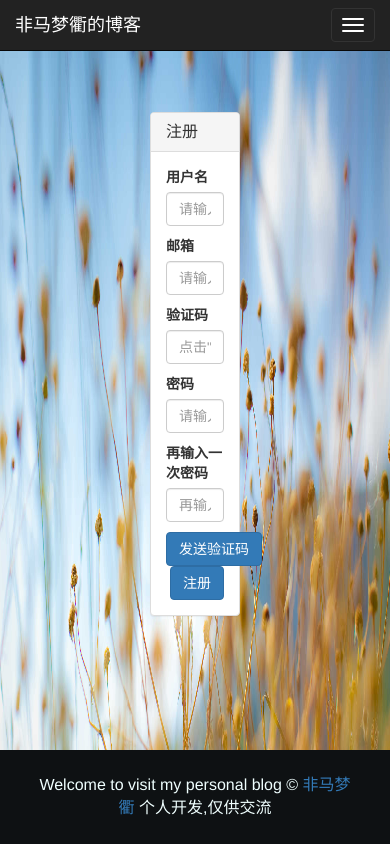
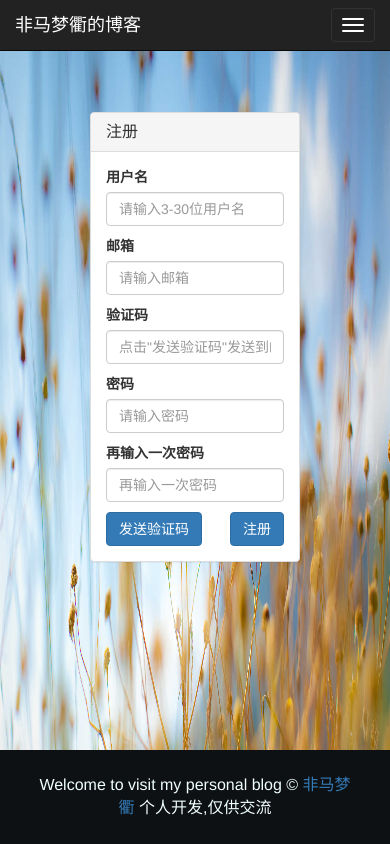
Before and after one commit to Abeautifulsnow/personal-blog, a Django app: page /user/register/ in a window 390 px wide. Run offline with Django 3.2, Linux system fonts and the light colour scheme; some libraries are stand-ins or nearby versions.

Commit message:
optimization

```diff
--- a/work_blog/templates/form.html
+++ b/work_blog/templates/form.html
@@ -10,7 +10,7 @@
 {% block content %}
     <div id="forget_container" class="container">
         <div class="raw">
-            <div class="col-xs-4 col-xs-offset-4">
+            <div class="col-xs-8 col-xs-offset-2 col-sm-6 col-sm-offset-3 col-md-4 col-md-offset-4 col-lg-4 col-lg-offset-4">
                     <div class="panel panel-default">
                         <div class="panel-heading">
                             <h3 class="panel-title">
--- a/work_blog/templates/login.html
+++ b/work_blog/templates/login.html
@@ -10,7 +10,7 @@
 {% block content %}
     <div id="login_container" class="container">
         <div class="raw">
-            <div class="col-xs-4 col-xs-offset-4">
+            <div class="col-xs-8 col-xs-offset-2 col-sm-6 col-sm-offset-3 col-md-4 col-md-offset-4 col-lg-4 col-lg-offset-4">
                 {% if not user.is_authenticated %}
                     <div class="panel panel-default">
                         <div class="panel-heading">
--- a/work_blog/templates/register.html
+++ b/work_blog/templates/register.html
@@ -9,7 +9,7 @@
 {% block content %}
     <div id="register_container" class="container">
         <div class="raw">
-            <div class="col-xs-4 col-xs-offset-4">
+            <div class="col-xs-8 col-xs-offset-2 col-sm-6 col-sm-offset-3 col-md-4 col-md-offset-4 col-lg-4 col-lg-offset-4">
                 {% if not user.is_authenticated %}
                     <div class="panel panel-default">
                         <div class="panel-heading">
--- a/work_blog/templates/user_info.html
+++ b/work_blog/templates/user_info.html
@@ -14,7 +14,7 @@
 {% block content %}
     <div id="user_info_container" class="container">
         <div class="raw">
-            <div class="col-xs-6 col-xs-offset-3">
+            <div class="col-xs-12 col-sm-8 col-sm-offset-2 col-md-6 col-md-offset-3 col-lg-4 col-lg-offset-4">
                 {% if user.is_authenticated %}
 
                     <div id="panel_info" class="panel panel-info">
```
